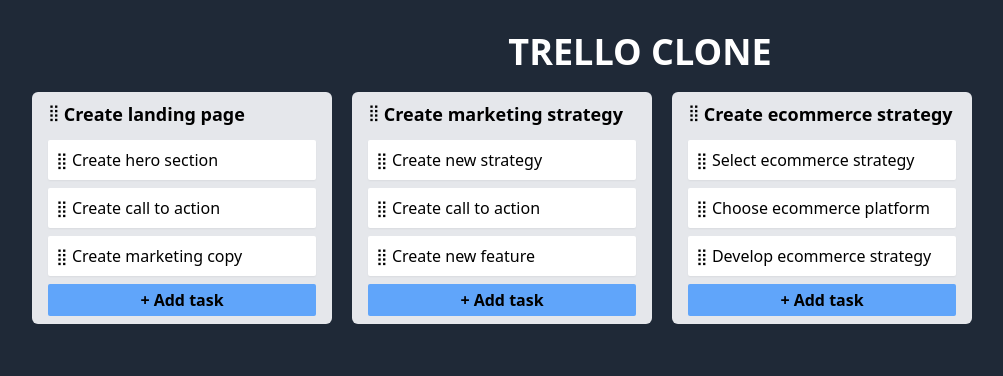
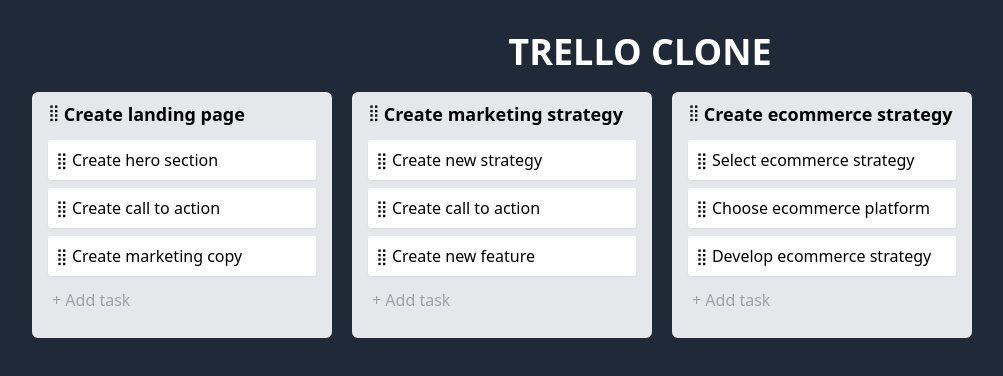
Before and after one commit to Jhan-Torres/Board, a Nuxt app: page / in a window 1280 px wide. Shown: the top 376 px of the page, without its empty margins (0-1003 px from the left). Built offline with nearby package versions, Linux system fonts and the light colour scheme.

Commit message:
add task feature added

```diff
--- /dev/null
+++ b/components/NewTask.vue
@@ -0,0 +1,38 @@
+<script setup lang="ts">
+import type { Task } from "~/types";
+import { nanoid } from "nanoid";
+
+const emit = defineEmits<{
+  (e: "create", payload: Task): void;
+}>();
+
+const title = ref("");
+const focused = ref(false);
+
+const createTask = (e: Event) => {
+  if (title.value.trim()) {
+    e.preventDefault();
+    emit("create", {
+      uuid: nanoid(),
+      title: title.value,
+      createdAt: new Date(),
+    });
+  }
+  title.value = "";
+};
+</script>
+
+<template>
+  <section>
+    <textarea
+      v-model="title"
+      :class="{ 'h-20': focused, 'h-10': !focused }"
+      @keydown.tab="createTask"
+      @keyup.enter="createTask"
+      @focus="focused = true"
+      @blur="focused = false"
+      class="p-1 w-full rounded-sm resize-none border-none bg-transparent focus:outline-none focus:bg-white focus:shadow"
+      :placeholder="focused ? 'What needs to be done?' : '+ Add task'"
+    />
+  </section>
+</template>
--- a/components/TrelloBoard.vue
+++ b/components/TrelloBoard.vue
@@ -77,9 +77,7 @@
           </template>
         </draggable>
         <footer>
-          <button class="w-full bg-blue-400 py-1 rounded-sm">
-            <span class="font-semibold">+ Add task</span>
-          </button>
+          <NewTask @create="element.tasks.push($event)" />
         </footer>
       </section>
     </template>
```
